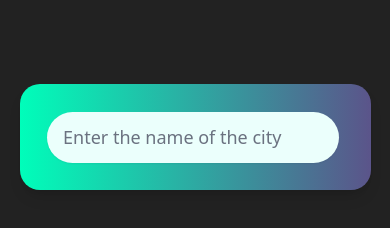
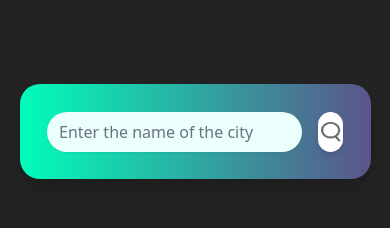
Before and after one commit to Kunaal64/weather-web, a plain HTML site: page index.html in a window 390 px wide. Drawn offline with Linux system fonts and the light colour scheme.

Commit message:
first commit

```diff
--- a/index.html
+++ b/index.html
@@ -16,11 +16,11 @@
         <!-- Search Bar -->
         <div class="search flex w-full items-center justify-between gap-4 p-2">
             <input
-                class="border-0 outline-none bg-[#ebfffc] text-[#555] px-4 py-3 rounded-[30px] flex-1 text-[18px] placeholder-gray-500 shadow-sm"
+                class="border-0 outline-none bg-[#ebfffc] text-[#555] sm:px-4 sm:py-3 px-3 py-2 rounded-[30px] flex-1 text-[16px] sm:text-[18px] placeholder-gray-500 shadow-sm"
                 type="text" placeholder="Enter the name of the city" spellcheck="false">
             <button
-                class="rounded-full w-[50px] h-[50px] flex items-center justify-center bg-white shadow-md hover:scale-110 transition">
-                <img class="w-[24px] h-[24px]" src="images/search.png" alt="Search">
+                class="rounded-full sm:w-[50px] sm:h-[50px] w-[40px] h-[40px] flex items-center justify-center bg-white shadow-md hover:scale-110 transition">
+                <img class="sm:w-[24px] sm:h-[24px] w-[20px] h-[20px]" src="images/search.png" alt="Search">
             </button>
         </div>
         <div class="error text-[14px] mt-[20px] ml-[15px] hidden">
```
Also changed, not shown: output.css.
